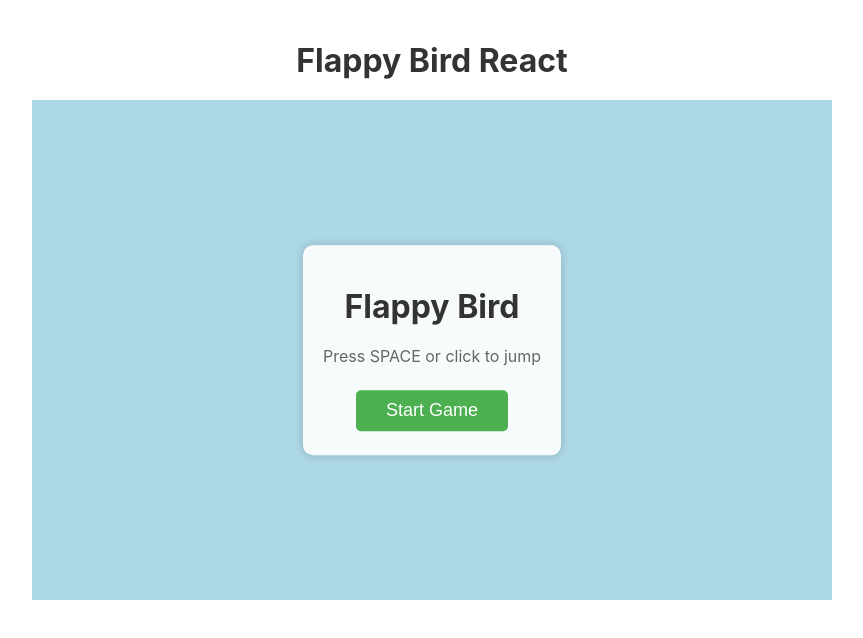
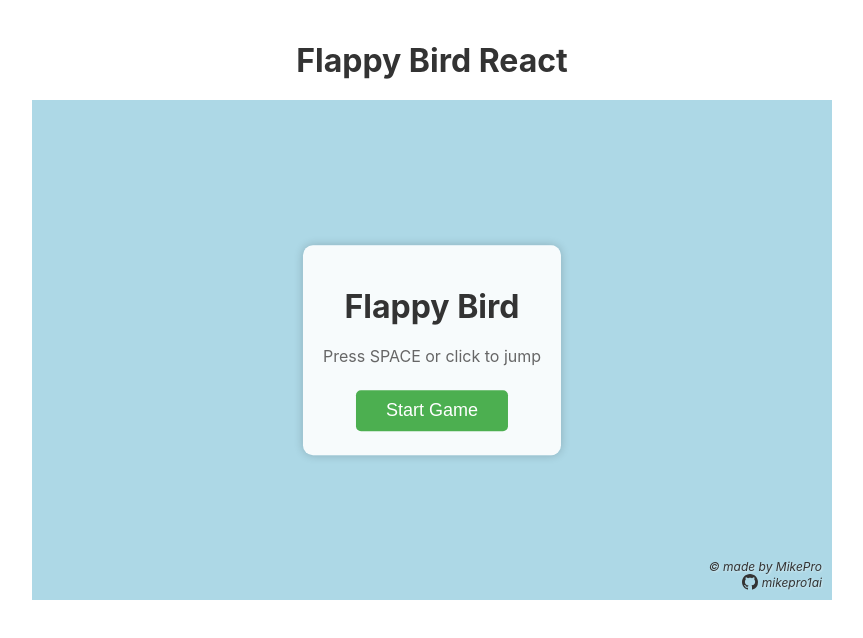
Before and after one commit to mikepro1ai/BrainrotBird, a React (Create React App) app: page / in a window 1280 px wide. Shown: the top 638 px of the page, without its empty margins (208-1071 px from the left). Built offline with nearby package versions, Linux system fonts and the light colour scheme.

Commit message:
copyright by me mikepro1ai

```diff
--- a/src/components/Game.tsx
+++ b/src/components/Game.tsx
@@ -197,6 +197,41 @@
         cursor: isGameStarted ? 'pointer' : 'default',
       }}
     >
+      {/* Copyright notice and GitHub link */}
+      <div
+        style={{
+          position: 'absolute',
+          bottom: '10px',
+          right: '10px',
+          fontSize: '12px',
+          color: '#333',
+          fontStyle: 'italic',
+          zIndex: 100,
+          textShadow: '1px 1px 2px rgba(255, 255, 255, 0.5)',
+          textAlign: 'right'
+        }}
+      >
+        <div>© made by MikePro</div>
+        <a
+          href="https://github.com/mikepro1ai/"
+          target="_blank"
+          rel="noopener noreferrer"
+          style={{
+            color: '#333',
+            textDecoration: 'none',
+            display: 'flex',
+            alignItems: 'center',
+            justifyContent: 'flex-end',
+            gap: '4px'
+          }}
+        >
+          <svg height="16" viewBox="0 0 16 16" width="16" style={{fill: '#333'}}>
+            <path d="M8 0C3.58 0 0 3.58 0 8c0 3.54 2.29 6.53 5.47 7.59.4.07.55-.17.55-.38 0-.19-.01-.82-.01-1.49-2.01.37-2.53-.49-2.69-.94-.09-.23-.48-.94-.82-1.13-.28-.15-.68-.52-.01-.53.63-.01 1.08.58 1.23.82.72 1.21 1.87.87 2.33.66.07-.52.28-.87.51-1.07-1.78-.2-3.64-.89-3.64-3.95 0-.87.31-1.59.82-2.15-.08-.2-.36-1.02.08-2.12 0 0 .67-.21 2.2.82.64-.18 1.32-.27 2-.27.68 0 1.36.09 2 .27 1.53-1.04 2.2-.82 2.2-.82.44 1.1.16 1.92.08 2.12.51.56.82 1.27.82 2.15 0 3.07-1.87 3.75-3.65 3.95.29.25.54.73.54 1.48 0 1.07-.01 1.93-.01 2.2 0 .21.15.46.55.38A8.013 8.013 0 0016 8c0-4.42-3.58-8-8-8z"></path>
+          </svg>
+          mikepro1ai
+        </a>
+      </div>
+
       {!isGameStarted ? (
         <div
           style={{
```
